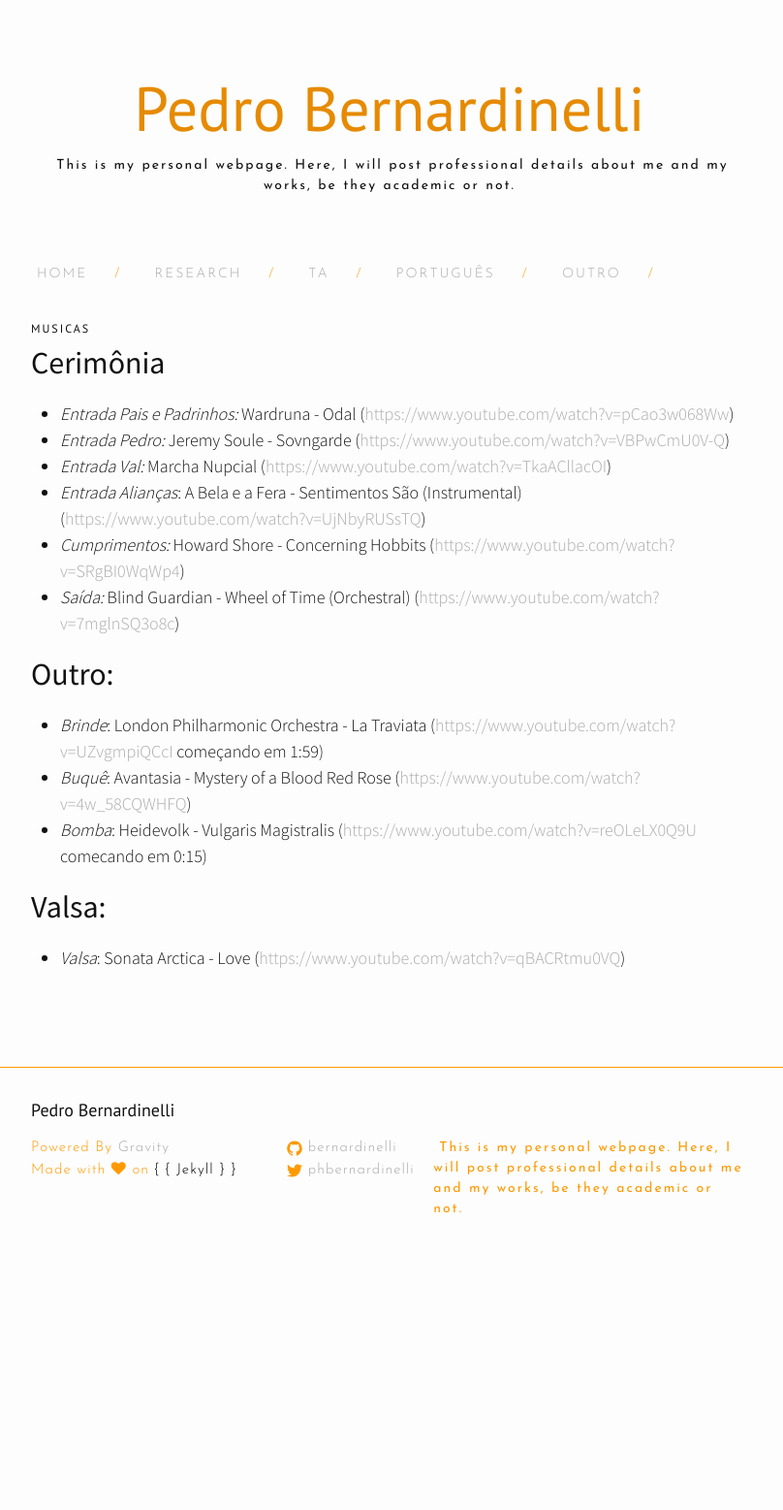
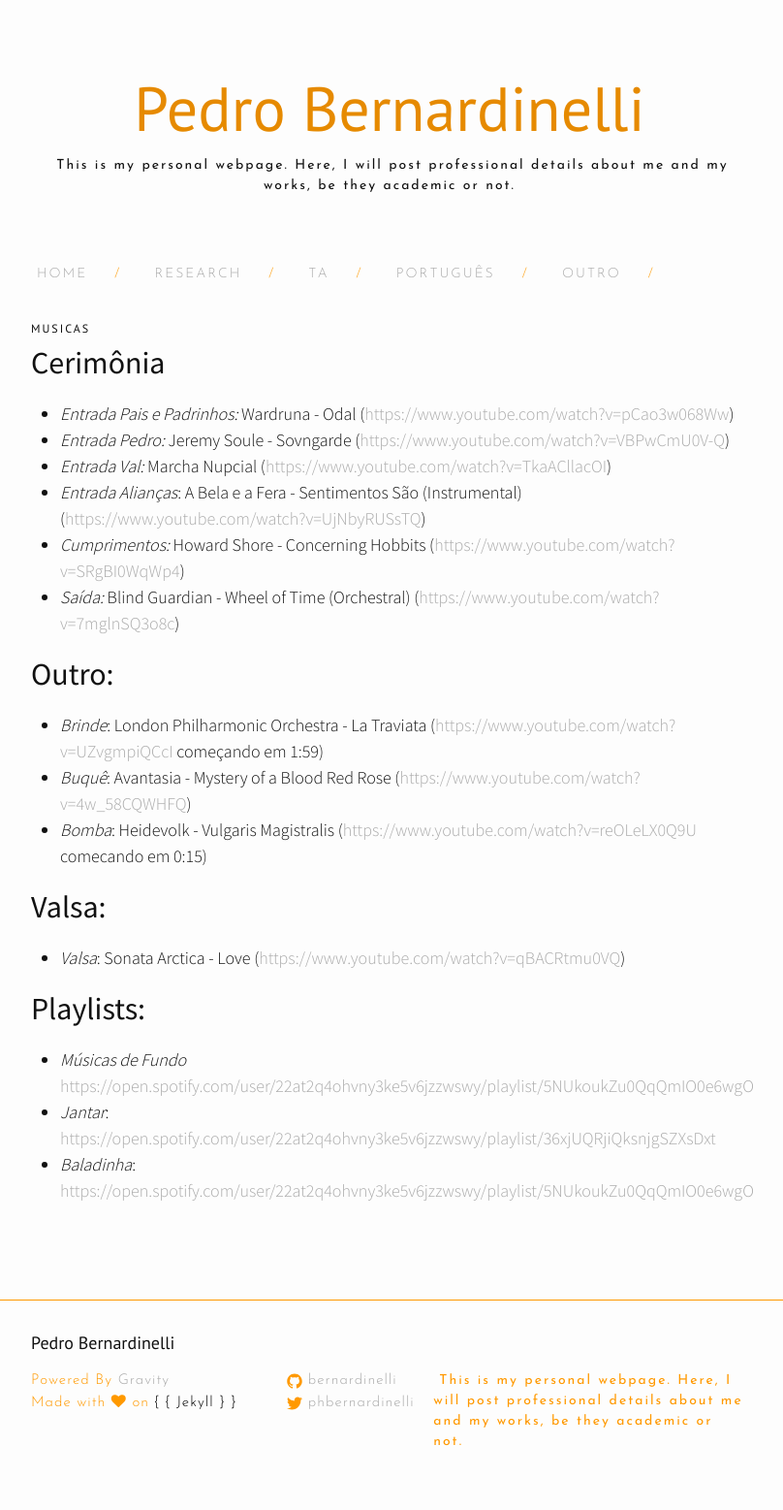
Before and after one commit to bernardinelli/bernardinelli.github.io, a Jekyll site: the page built from outro/music.md, in a window 1280 px wide. Shown: the whole page at 97% size, without its empty margins (238-1046 px from the left). Built offline with Jekyll 4.4.1, drawn with Linux system fonts in a browser that asks for light colours; nearby versions of some CDN libraries; before the commit the page ends 1317 px from its top, so only the background shows below that.

Commit message:
Update music.md

```diff
--- a/outro/music.md
+++ b/outro/music.md
@@ -21,3 +21,8 @@
 
 ## Valsa:
  - _Valsa_: Sonata Arctica - Love (<https://www.youtube.com/watch?v=qBACRtmu0VQ>)
+
+## Playlists:
+- _Músicas de Fundo_ <https://open.spotify.com/user/22at2q4ohvny3ke5v6jzzwswy/playlist/5NUkoukZu0QqQmIO0e6wgO>
+- _Jantar_: <https://open.spotify.com/user/22at2q4ohvny3ke5v6jzzwswy/playlist/36xjUQRjiQksnjgSZXsDxt>
+- _Baladinha_: <https://open.spotify.com/user/22at2q4ohvny3ke5v6jzzwswy/playlist/5NUkoukZu0QqQmIO0e6wgO>
```
